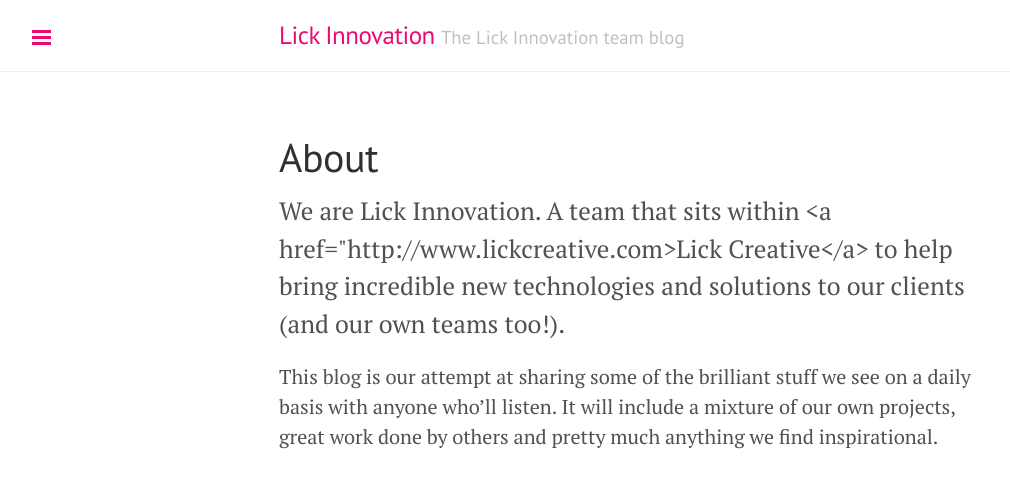
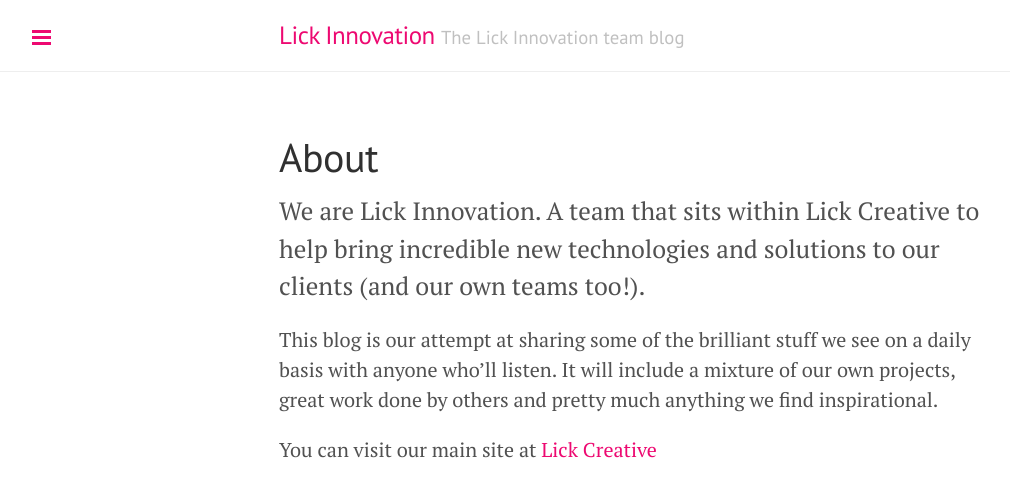
Before and after one commit to gignar/gignar, a Jekyll site: the page built from about.md, in a window 1280 px wide. Shown: the top 497 px of the page, without its empty margins (1-1011 px from the left). Built offline with Jekyll 4.4.1, drawn with Linux system fonts in a browser that asks for light colours.

Commit message:
Fixed markdown

```diff
--- a/about.md
+++ b/about.md
@@ -5,8 +5,10 @@
 
 <p class="lead">
 
-We are Lick Innovation. A team that sits within <a href="http://www.lickcreative.com>Lick Creative</a> to help bring incredible new technologies and solutions to our clients (and our own  teams too!).
+We are Lick Innovation. A team that sits within Lick Creative to help bring incredible new technologies and solutions to our clients (and our own  teams too!).
 
 </p>
 
 This blog is our attempt at sharing some of the brilliant stuff we see on a daily basis with anyone who'll listen. It will include a mixture of our own projects, great work done by others and pretty much anything we find inspirational.
+
+You can visit our main site at [Lick Creative](http://www.lickcreative.com)
```
